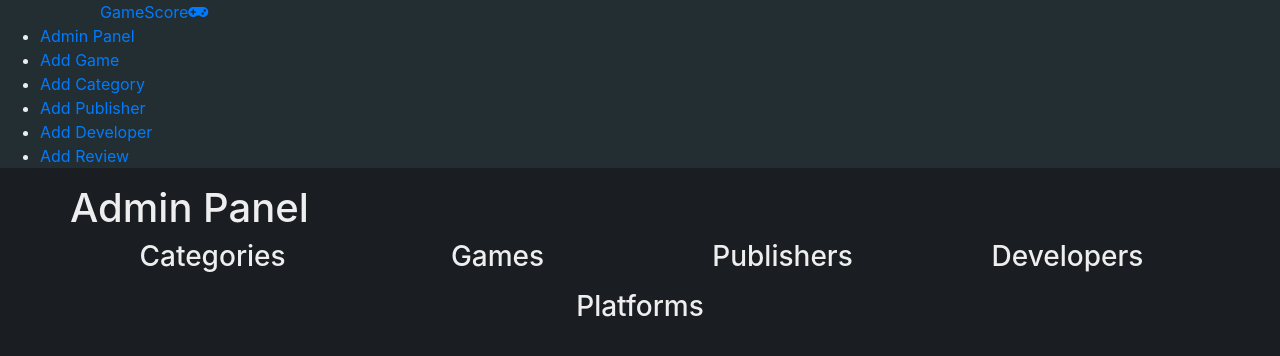
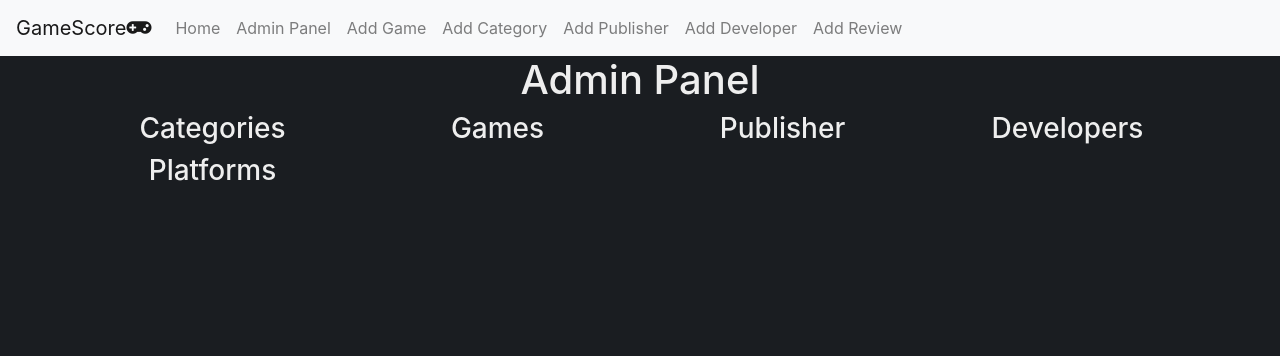
Before and after one commit to danielclements/game_score.gg, a Flask app: page / in a window 1280 px wide. Shown: the top 356 px of the page. Run offline with Flask 2, Linux system fonts and the light colour scheme; data that the repository does not hold is empty; some libraries are stand-ins or nearby versions.

Commit message:
replaced all old materialize code with new bootstrap code

```diff
--- a/templates/adminpanel.html
+++ b/templates/adminpanel.html
@@ -1,95 +1,67 @@
 {% extends 'base.html'%} {% block content %}
 
-<div class="row" style="text-align: center;">
-	<h1 style="display: inline_block;">Admin Panel</h1>
+<div class="row" >
+  <h1 class="mx-auto">Admin Panel</h1>
 </div>
 
 <div class="row">
-	<div class="col s3 " style="text-align: center;">
+  <div class="col-3" style="text-align: center;">
+    <div class="list-group">
       <h3>Categories</h3>
-		<ul class="collapsible" data-collapsible="accordion">
       {% for category in categories %}
-			<li>
-				<div class="collapsible-header dr-less-green hover-salmon">
-					<div class="task_header">
-						<strong>{{category.category_name}}</strong>
-						<a href="{{url_for('edit_category', category_id=category._id)}}"
-							class="waves-effect waves-light btn btn_small blue">Edit</a>
-					</div>
-				</div>
-			</li>
+      <a
+        href="{{url_for('edit_category', category_id=category._id)}}"
+        class="list-group-item list-group-item-action dr-less-green hover-salmon"
+        ><strong> {{category.category_name}}</strong></a>
       {% endfor %}
-		</ul>
-	</div>
-
-	<div class="col s3" style="text-align: center;">
-		<h3>Games</h3>
-		<ul class="collapsible" data-collapsible="accordion">
-			{% for game in games %}
-			<li>
-				<div class="collapsible-header dr-less-green hover-salmon">
-					<div class="task_header">
-						<strong>{{game.game_name}} </strong>
-						<a href="{{url_for('edit_game', game_id=game._id)}}"
-							class="waves-effect waves-light btn btn_small blue">Edit</a>
-					</div>
-				</div>
-			</li>
-			{% endfor %}
-		</ul>
-	</div>
-
-	<div class="col s3" style="text-align: center;">
-		<h3>Publishers</h3>
-		<ul class="collapsible hover-salmon" data-collapsible="accordion">
-			{% for publisher in publishers %}
-			<li>
-				<div class="collapsible-header dr-less-green hover-salmon">
-					<div class="task_header">
-						<strong>{{publisher.publisher_name}}</strong>
-                        <a href="{{url_for('edit_publisher', publisher_id=publisher._id)}}"
-							class="waves-effect waves-light btn btn_small blue">Edit</a>
-
-					</div>
-				</div>
-			</li>
-			{% endfor %}
-		</ul>
-	</div>
-
-	<div class="col s3" style="text-align: center;">
-		<h3>Developers</h3>
-		<ul class="collapsible " data-collapsible="accordion">
-			{% for developer in developers %}
-			<li>
-				<div class="collapsible-header dr-less-green hover-salmon">
-					<div class="task_header">
-						<strong>{{developer.developer_name}}</strong>
-                        <a href="{{url_for('edit_developer', developer_id=developer._id)}}"
-							class="waves-effect waves-light btn btn_small blue">Edit</a>
-					</div>
-				</div>
-			</li>
-			{% endfor %}
-		</ul>
     </div>
   </div>
 
-<div class="row" style="text-align: center;">
-	<div class="col s3" style="text-align: center;">
-		<h3>Platforms</h3>
-		<ul class="collapsible " data-collapsible="accordion">
-			{% for plat in platforms %}
-			<li>
-				<div class="collapsible-header dr-less-green hover-salmon">
-					<div class="task_header">
-						<strong>{{plat.platform_name}}</strong>
-					</div>
-				</div>
-			</li>
+  <div class="col-3" style="text-align: center;">
+    <div class="list-group">
+      <h3>Games</h3>
+      {% for game in games %}
+      <a
+        href="{{url_for('edit_game', game_id=game._id)}}"
+        class="list-group-item list-group-item-action dr-less-green hover-salmon"
+        ><strong> {{game.game_name}}</strong></a>
       {% endfor %}
-		</ul>
     </div>
   </div>
 
+  <div class="col-3" style="text-align: center;">
+    <div class="list-group">
+      <h3>Publisher</h3>
+      {% for publisher in publishers %}
+      <a
+        href="{{url_for('edit_publisher', publisher_id=publisher._id)}}"
+        class="list-group-item list-group-item-action dr-less-green hover-salmon"
+        ><strong> {{publisher.publisher_name}}</strong></a>
+      {% endfor %}
+    </div>
+  </div>
+
+  <div class="col-3" style="text-align: center;">
+    <div class="list-group">
+      <h3>Developers</h3>
+      {% for developer in developers %}
+      <a
+        href="{{url_for('edit_developer', developer_id=developer._id)}}"
+        class="list-group-item list-group-item-action dr-less-green hover-salmon"
+        ><strong> {{developer.developer_name}}</strong></a>
+      {% endfor %}
+    </div>
+  </div>
+
+  <div class="col-3" style="text-align: center;">
+    <div class="list-group">
+      <h3>Platforms</h3>
+      {% for plat in platforms %}
+      <a
+        href="#"
+        class="list-group-item list-group-item-action dr-less-green hover-salmon"
+        ><strong> {{plat.platform_name}}</strong></a>
+      {% endfor %}
+    </div>
+  </div>
 {% endblock %}
--- a/templates/base.html
+++ b/templates/base.html
@@ -17,22 +17,28 @@
     <link rel="stylesheet" href="https://cdnjs.cloudflare.com/ajax/libs/font-awesome/5.12.0-2/css/all.min.css">
   </head>
   <body class="dr-grey">
-    <nav>
-      <div class="nav-wrapper padding dr-green">
-        <a href="{{url_for('get_admin_panel')}}" class="brand-logo m_left"
-          ><span>Game</span><span>Score</span><i class="fas fa-gamepad"></i></a
-        >
-        <ul id="nav-mobile" class="right hide-on-med-and-down">
-          <li><a class="hover-salmon" href="{{url_for('get_admin_panel')}}">Admin Panel</a></li>
-          <li><a class="hover-salmon" href="{{url_for('add_game')}}">Add Game</a></li>
-          <li><a class="hover-salmon" href="{{url_for('add_category')}}">Add Category</a></li>
-          <li><a class="hover-salmon" href="{{url_for('add_publisher')}}">Add Publisher</a></li>
-          <li><a class="hover-salmon" href="{{url_for('add_developer')}}">Add Developer</a></li>
-          <li><a class="hover-salmon" href="{{url_for('add_review')}}">Add Review</a></li>
 
-        </ul>
-      </div>
-    </nav>
+
+  <nav class="navbar navbar-expand-lg navbar-light bg-light">
+  <a class="navbar-brand" href="{{url_for('get_admin_panel')}}">GameScore<i class="fas fa-gamepad"></i></a>
+  <button class="navbar-toggler" type="button" data-toggle="collapse" data-target="#navbarNav" aria-controls="navbarNav" aria-expanded="false" aria-label="Toggle navigation">
+    <span class="navbar-toggler-icon"></span>
+  </button>
+  <div class="collapse navbar-collapse" id="navbarNav">
+    <ul class="navbar-nav">
+      <li class="nav-item">
+        <a class="nav-link" href="#">Home <span class="sr-only">(current)</span></a>
+      </li>
+      <li class="nav-item"><a class=" nav-link hover-salmon" href="{{url_for('get_admin_panel')}}">Admin Panel</a></li>
+      <li class="nav-item"><a class=" nav-link hover-salmon" href="{{url_for('add_game')}}">Add Game</a></li>
+      <li class="nav-item"><a class=" nav-link hover-salmon" href="{{url_for('add_category')}}">Add Category</a></li>
+      <li class="nav-item"><a class=" nav-link hover-salmon" href="{{url_for('add_publisher')}}">Add Publisher</a></li>
+      <li class="nav-item"><a class=" nav-link hover-salmon" href="{{url_for('add_developer')}}">Add Developer</a></li>
+      <li class="nav-item"><a class=" nav-link hover-salmon" href="{{url_for('add_review')}}">Add Review</a></li>
+
+    </ul>
+  </div>
+</nav>
 
     <div class="container">
       {% block content %} {% endblock %}
```
Lines whose indentation alone changed are shown as unchanged.
